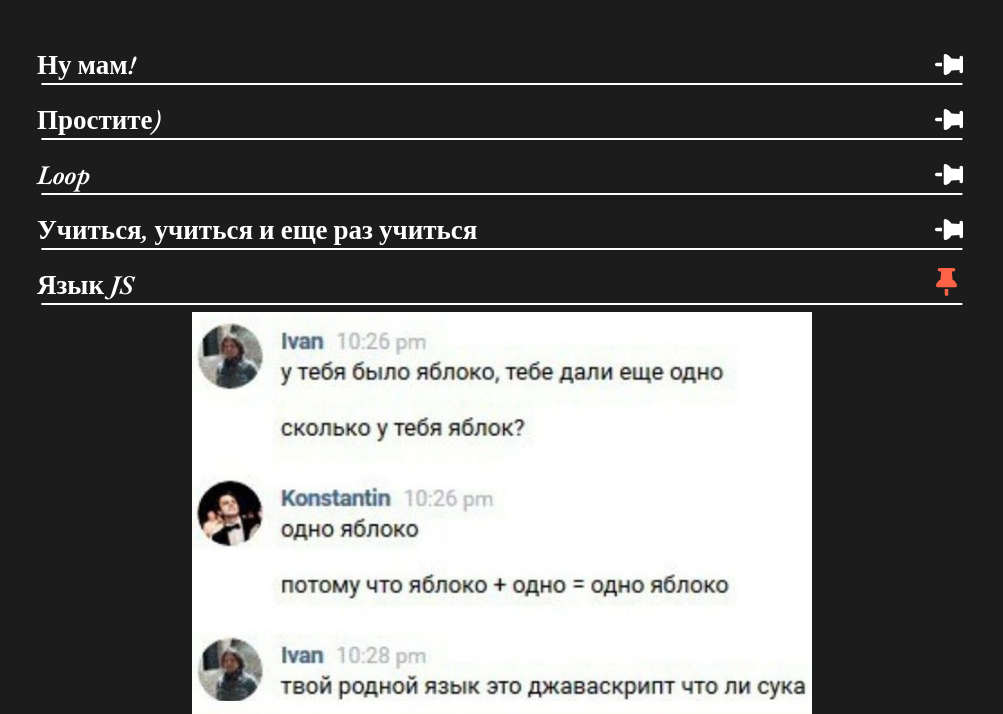
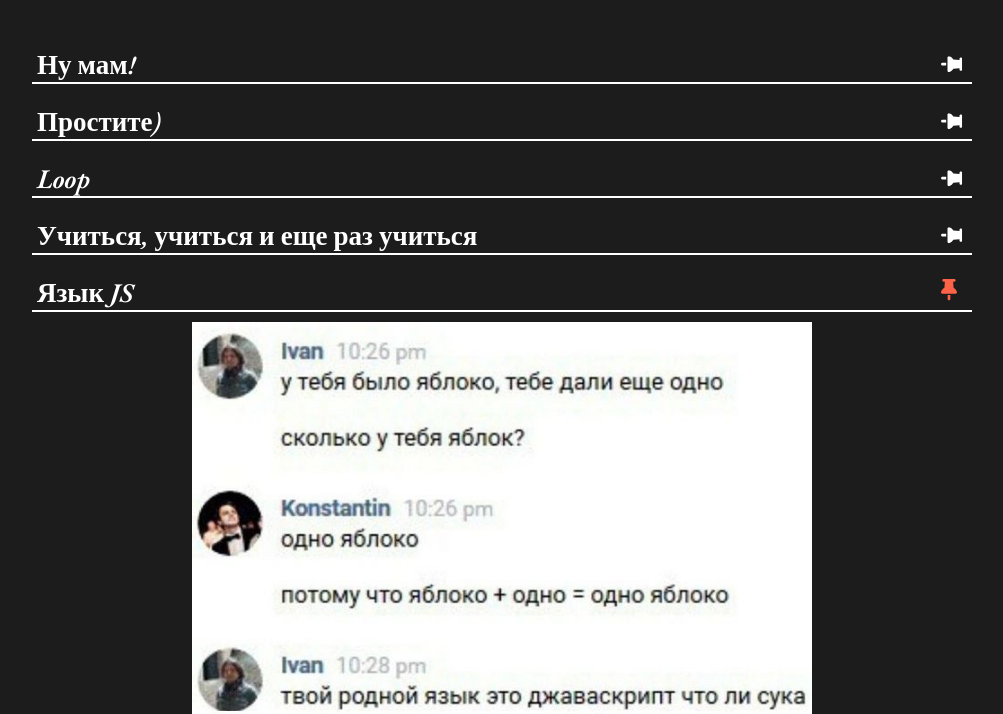
Before and after one commit to karimch21/cssBayan, a plain HTML site: page cssBayan/index.html in a window 1280 px wide. Shown: the part 86-800 px from the top of the page, without its empty margins (138-1141 px from the left). Drawn offline with nearby package versions, Linux system fonts and the light colour scheme.

Commit message:
fix: remove after element (Sunday, March 12, 2023 18:27:10)

```diff
--- a/cssBayan/css/global.css
+++ b/cssBayan/css/global.css
@@ -33,6 +33,7 @@ a{
 }
 
 .container{
+ padding: 0 5px;
  min-width: 320px;
  max-width: 980px;
  width: 100%;
--- a/cssBayan/css/style.css
+++ b/cssBayan/css/style.css
@@ -63,20 +63,7 @@
  display: flex;
  justify-content: space-between;
  align-items: center;
- position: relative;
-}
-
-.list__info::after{
- content: "";
- width: 98%;
- height: 2px;
- background-color: #fff;
- position: absolute;
- z-index: 0;
- left: 50%;
- transform: translateX(-50%);
- bottom: -3px;
- transition: background-color 0.5s;
+ border-bottom: 2px solid #fff;
 }
 
 .list__icon-status{
@@ -105,8 +92,8 @@
  .label:hover .list__icon-status{
   transform: rotate(0deg);
  }
- .accordion:hover .list__info::after{
-  background-color: orange;
+ .accordion:hover .list__info{
+  border-color: orange;
  }
  label:hover,
  .list:hover{
@@ -126,7 +113,7 @@
   font-size: 50px;
  }
  .list__icon-status svg {
-  width: 21px;
+  width: 16px;
  }
  .list__img-box {
   max-width: 620px;
```
